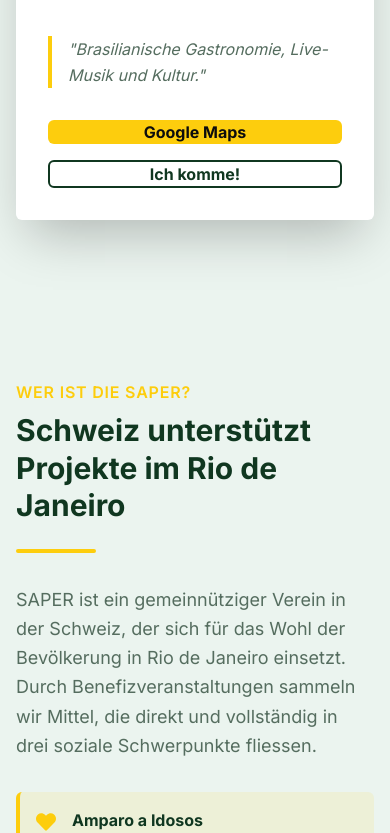
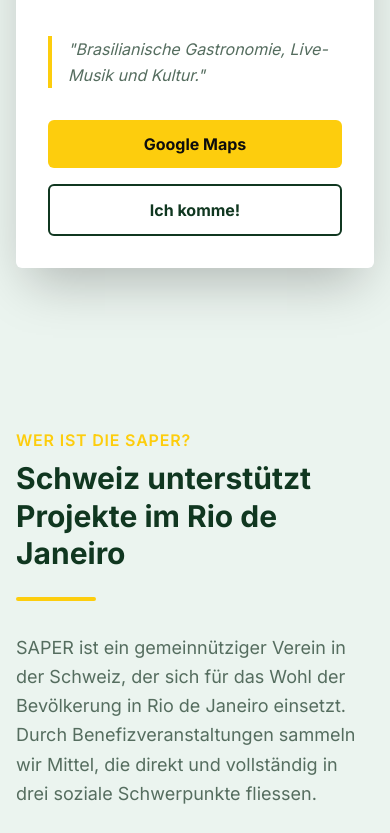
Before and after one commit to axndmathias/saper-ngo, a React (Vite) app: page / in a window 390 px wide. Shown: the part 1636-2469 px from the top of the page. Built offline with nearby package versions, Linux system fonts and the light colour scheme.

Commit message:
Revert "fix: padronizar todos os botoes com h-14 px-4 sm:px-8 (padrao Hero)"
This reverts commit bc24136ca35de118cce7006566e28414499a09ab.

```diff
--- a/src/components/events.tsx
+++ b/src/components/events.tsx
@@ -85,13 +85,13 @@ export function Events() {
                 href={eventData.google_maps_url}
                 target="_blank"
                 rel="noopener noreferrer"
-                className="flex-1 flex h-14 items-center justify-center bg-accent text-accent-foreground px-4 sm:px-8 rounded-md font-bold text-center whitespace-nowrap hover:bg-accent/90 transition-colors"
+                className="flex-1 bg-accent text-accent-foreground px-6 py-3 rounded-md font-bold text-center hover:bg-accent/90 transition-colors"
               >
                 Google Maps
               </a>
               <a
                 href="#volunteer"
-                className="flex-1 flex h-14 items-center justify-center bg-transparent border-2 border-primary text-primary px-4 sm:px-8 rounded-md font-bold text-center whitespace-nowrap hover:bg-primary hover:text-primary-foreground transition-colors"
+                className="flex-1 bg-transparent border-2 border-primary text-primary px-6 py-3 rounded-md font-bold text-center hover:bg-primary hover:text-primary-foreground transition-colors"
               >
                 {t("Ich komme!", "Vou participar!")}
               </a>
--- a/src/components/gallery.tsx
+++ b/src/components/gallery.tsx
@@ -84,7 +84,7 @@ export function Gallery() {
         <div className={`mt-16 text-center ${hasMore ? '' : 'hidden'}`}>
           <button
             onClick={() => setShowAll((prev) => !prev)}
-            className="inline-flex h-14 items-center justify-center bg-transparent border-2 border-primary text-primary px-4 sm:px-8 rounded-md font-bold text-center whitespace-nowrap hover:bg-primary hover:text-primary-foreground transition-colors"
+            className="flex h-14 items-center justify-center mx-auto bg-transparent border-2 border-primary text-primary px-8 rounded-md font-bold text-center hover:bg-primary hover:text-primary-foreground transition-colors"
           >
             {showAll ? t("Weniger anzeigen", "Ver Menos") : t("Mehr anzeigen", "Ver Mais")}
           </button>
--- a/src/components/navbar.tsx
+++ b/src/components/navbar.tsx
@@ -163,7 +163,7 @@ export function Navbar() {
 
           <a
             href="#donate"
-            className="flex h-14 items-center justify-center bg-accent text-accent-foreground px-4 sm:px-8 rounded-md font-bold whitespace-nowrap hover:bg-white hover:text-primary transition-colors mt-4"
+            className="bg-accent text-accent-foreground px-8 py-3 rounded-md font-bold hover:bg-white hover:text-primary transition-colors mt-4"
             onClick={() => setIsMobileMenuOpen(false)}
           >
             {t("Jetzt Spenden", "Doe Agora")}
```
